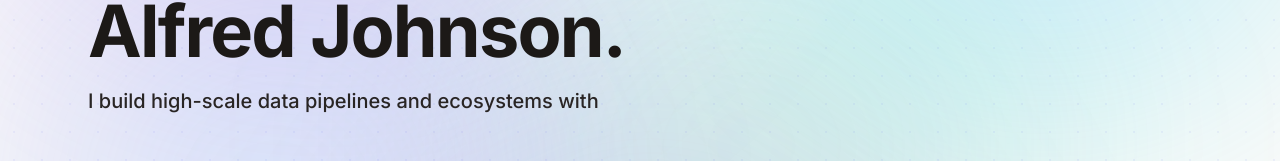
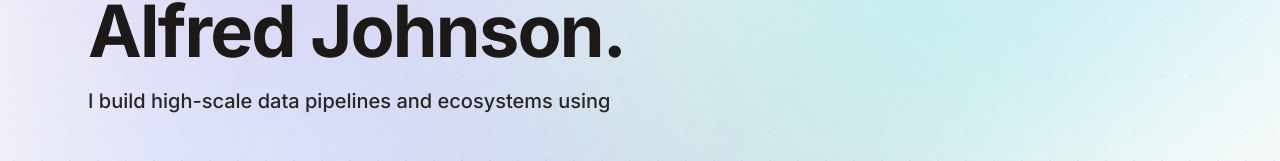
Before and after one commit to deepredalfa/alfred-personal-website, a React (Vite) app: page / in a window 1280 px wide. Shown: the part 330-491 px from the top of the page. Built offline with nearby package versions, Linux system fonts and the light colour scheme.

Commit message:
Change 'with' to 'using', dwell 1.5s, faster flip animation

```diff
--- a/src/App.jsx
+++ b/src/App.jsx
@@ -214,7 +214,7 @@ function WordFlipBoard({ words }) {
     const t = setTimeout(() => {
       nextIdxRef.current = (idx + 1) % words.length
       setPhase('out')
-    }, 3500)
+    }, 1500)
     return () => clearTimeout(t)
   }, [idx, phase, words])
 
@@ -396,7 +396,7 @@ function IntroSection() {
 
         {/* Impact sentence — board sits inline so the line wraps naturally on mobile */}
         <p className="text-stone-800 text-lg md:text-xl font-medium leading-loose mb-12">
-          I build high-scale data pipelines and ecosystems with{' '}
+          I build high-scale data pipelines and ecosystems using{' '}
           <WordFlipBoard words={FLAP_WORDS} />
         </p>
 
--- a/src/index.css
+++ b/src/index.css
@@ -59,11 +59,11 @@
 }
 
 .wf-out {
-  animation: wf-flip-out 0.13s ease-in forwards;
+  animation: wf-flip-out 0.09s ease-in forwards;
 }
 
 .wf-in {
-  animation: wf-flip-in 0.14s ease-out forwards;
+  animation: wf-flip-in 0.10s ease-out forwards;
 }
 
 @keyframes wf-flip-out {
```
